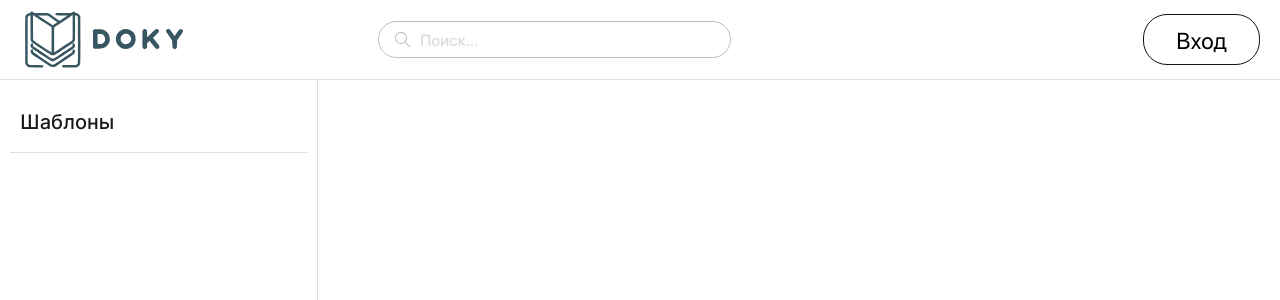
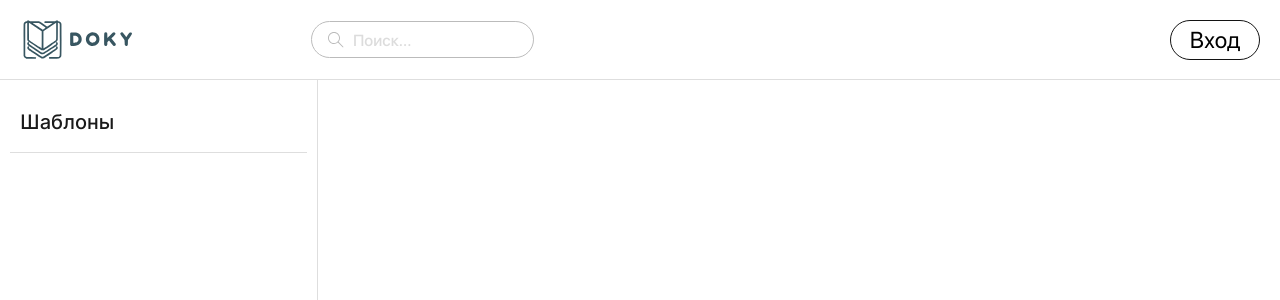
Before and after one commit to document-template-engine/frontend, a React (Create React App) app: page /drafts in a window 1280 px wide. Shown: the top 300 px of the page. Built offline with nearby package versions, Linux system fonts and the light colour scheme.

Commit message:
fix/header: сделал небольшой адаптив до экрана размером 1366

```diff
--- a/src/components/Header/Header.module.sass
+++ b/src/components/Header/Header.module.sass
@@ -174,15 +174,39 @@ div.header__modal-container
      height: 1px
      background-color: #EAEAEA
 
+@media screen and (max-width: 1368px)
+    .header__icon
+        background-size: 112px 45px
+        width: 163px
+        height: 45px
+
+    .header__form
+        margin: auto
+            left: 128px
+
+    .header__search-form
+        width: 280px
+
+
+    .header__input
+        width: 180px
+
+    .header__login-button
+        width: 90px
+        height: 40px
+        margin-left: 20px
+        display: flex
+        justify-content: center
+        align-items: center
+
+    .header__user-button
+        width: 40px
+        height: 40px
+
 @media screen and (max-width: 1000px)
     .header__form
         margin: auto
             left: 75px
 
     .header__login-button
-        width: 107px
-        height: 41px
         margin-left: 20px
-        display: flex
-        justify-content: center
-        align-items: center
```
